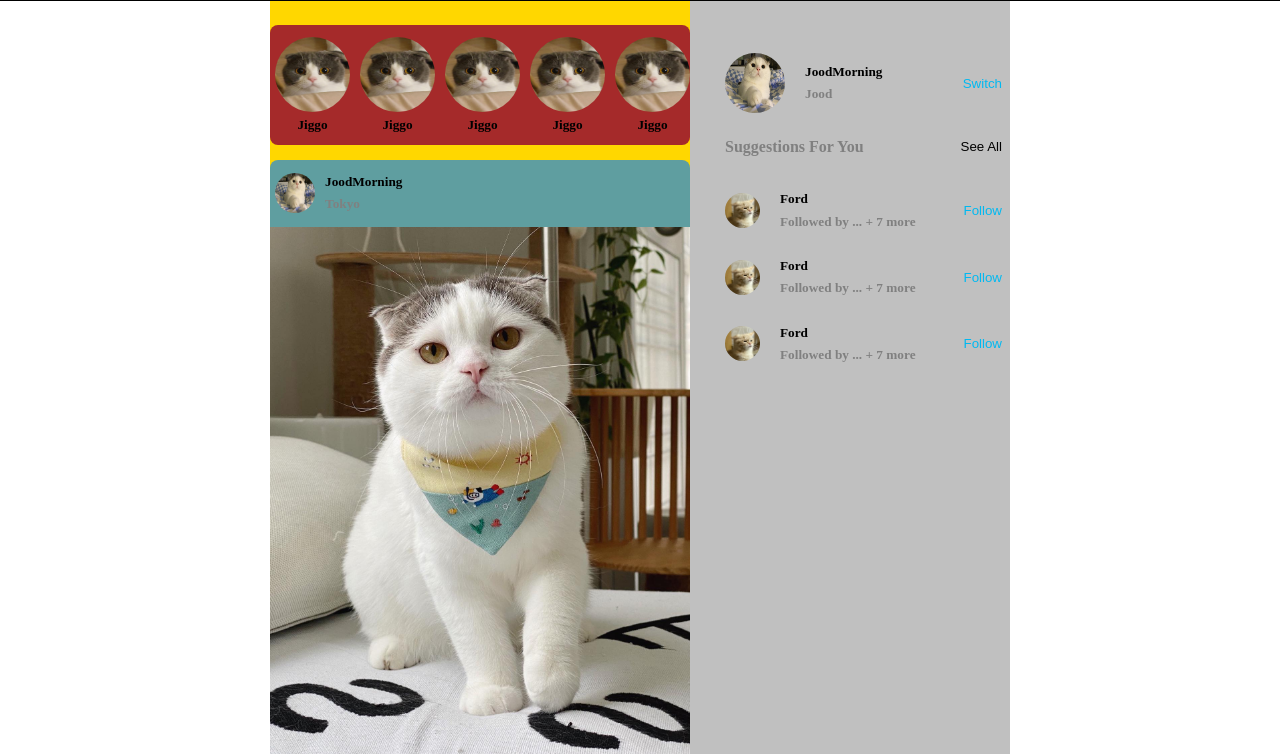
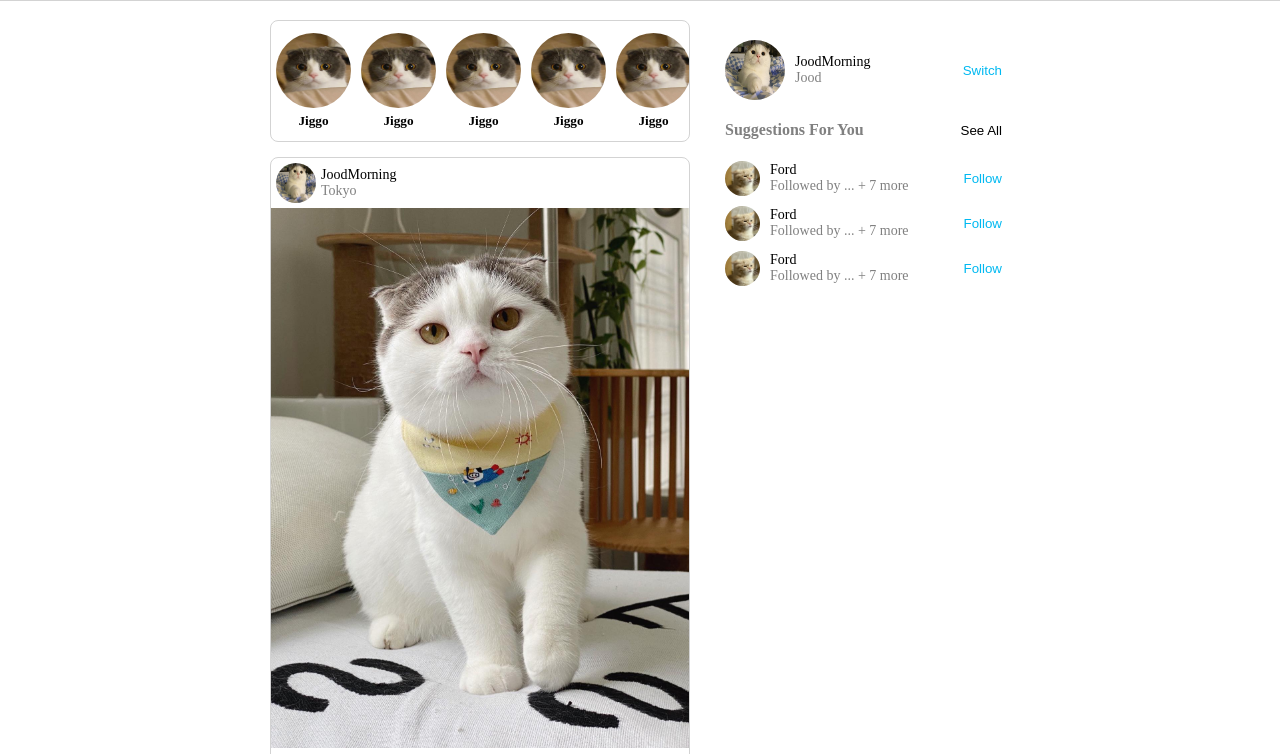
Before and after one commit to kalunyou/workshop1-flex, a plain HTML site: page index.html in a window 1280 px wide. Shown: the part 60-814 px from the top of the page. Drawn offline with Linux system fonts and the light colour scheme.

Commit message:
[workshop1-flex] update style & tag

```diff
--- a/index.html
+++ b/index.html
@@ -94,6 +94,7 @@
           </div>
         </div>
         <div class="post">
+          <div class="post-item">
             <div class="post-profile">
               <img
                 src="./images/301375987_1143419516254843_1120587938116159725_n.jpg"
@@ -102,8 +103,8 @@
                 id="profile"
               />
               <div class="account-detail-post">
-              <h5 id="acc-name">JoodMorning</h5>
-              <h5 id="acc-bio">Tokyo</h5>
+                <span id="acc-name">JoodMorning</span>
+                <span id="acc-bio">Tokyo</span>
               </div>
             </div>
             <div class="post-pic">
@@ -131,7 +132,7 @@
               </div>
             </div>
           </div>
-        <div class="post">
+          <div class="post-item">
             <div class="post-profile">
               <img
                 src="./images/301375987_1143419516254843_1120587938116159725_n.jpg"
@@ -140,8 +141,8 @@
                 id="profile"
               />
               <div class="account-detail-post">
-              <h5 id="acc-name">JoodMorning</h5>
-              <h5 id="acc-bio">Tokyo</h5>
+                <span id="acc-name">JoodMorning</span>
+                <span id="acc-bio">Tokyo</span>
               </div>
             </div>
             <div class="post-pic">
@@ -170,21 +171,22 @@
             </div>
           </div>
         </div>
+      </div>
       <div class="suggestions">
         <div class="account-swt">
-          <div class="account">
           <img
             src="./images/301375987_1143419516254843_1120587938116159725_n.jpg"
             width="60"
             height="60"
             id="profile-acc-swt"
           />
+          <div class="account">
             <div class="account-detail">
-              <h5 id="acc-name">JoodMorning</h5>
-              <h5 id="acc-bio">Jood</h5>
-            </div>
+              <span id="acc-name">JoodMorning</span>
+              <span id="acc-bio">Jood</span>
             </div>
             <button id="swt-btn">Switch</button>
+          </div>
         </div>
         <div class="acc-suggestions">
           <div class="suggess-txt">
@@ -192,49 +194,49 @@
             <button id="suggess-btn">See All</button>
           </div>
           <div class="suggess-acc-item">
-            <div class="suggess-acc">
             <img
               src="./images/301543093_1546737722421490_7556045845933081424_n.jpg"
               width="35"
               height="35"
             />
+            <div class="account-sgt">
               <div class="account-sgt-detail">
-                <h5 id="acc-sgt-name">Ford</h5>
-                <h5 id="acc-follow">Followed by ... + 7 more</h5>
-              </div>
+                <span id="acc-sgt-name">Ford</span>
+                <span id="acc-follow">Followed by ... + 7 more</span>
               </div>
               <button id="follow-btn">Follow</button>
             </div>
+          </div>
           <div class="suggess-acc-item">
-            <div class="suggess-acc">
             <img
               src="./images/301543093_1546737722421490_7556045845933081424_n.jpg"
               width="35"
               height="35"
             />
+            <div class="account-sgt">
               <div class="account-sgt-detail">
-                <h5 id="acc-sgt-name">Ford</h5>
-                <h5 id="acc-follow">Followed by ... + 7 more</h5>
-              </div>
+                <span id="acc-sgt-name">Ford</span>
+                <span id="acc-follow">Followed by ... + 7 more</span>
               </div>
               <button id="follow-btn">Follow</button>
             </div>
+          </div>
           <div class="suggess-acc-item">
-            <div class="suggess-acc">
             <img
               src="./images/301543093_1546737722421490_7556045845933081424_n.jpg"
               width="35"
               height="35"
             />
+            <div class="account-sgt">
               <div class="account-sgt-detail">
-                <h5 id="acc-sgt-name">Ford</h5>
-                <h5 id="acc-follow">Followed by ... + 7 more</h5>
-              </div>
+                <span id="acc-sgt-name">Ford</span>
+                <span id="acc-follow">Followed by ... + 7 more</span>
               </div>
               <button id="follow-btn">Follow</button>
             </div>
           </div>
         </div>
       </div>
+    </div>
   </body>
 </html>
--- a/style.scss
+++ b/style.scss
@@ -6,8 +6,8 @@ body {
     display: flex;
     height: 60px;
     width: 100%;
-    background-color: gray;
-    border-bottom: 1px solid black;
+    background-color: white;
+    border-bottom: 1px solid lightgray;
     position: fixed;
     justify-content: center;
     .top-bar-item {
@@ -27,6 +27,7 @@ body {
         border-radius: 5px;
         height: 30px;
         width: 250px;
+        background-color: lightgray;
         border-color: transparent;
       }
       .menu {
@@ -40,24 +41,21 @@ body {
       }
     }
   }
-
   .container {
     display: flex;
     justify-content: center;
     max-width: 740px;
     margin-left: auto;
     margin-right: auto;
+    padding-top: 80px;
     .feed {
-      background-color: gold;
       max-width: 420px;
       width: 100%;
       .story {
-        width: 100%;
         height: 120px;
-        background-color: brown;
+        border: 1px solid lightgray;
         border-radius: 8px;
         margin-bottom: 15px;
-        margin-top: 85px;
         overflow: auto;
         .story-item {
           height: 100%;
@@ -81,7 +79,10 @@ body {
         }
       }
       .post {
-        background-color: cadetblue;
+        display: flex;
+        flex-direction: column;
+        .post-item {
+          border: 1px solid lightgray;
           border-radius: 8px;
           margin-bottom: 10px;
           .post-profile {
@@ -92,13 +93,12 @@ body {
               border-radius: 50%;
             }
             img {
-            margin-left: 5px;
-            margin-top: 5px;
-            margin-bottom: 5px;
+              margin: 5px 5px 5px 5px;
             }
             .account-detail-post {
-            margin-left: 10px;
-            line-height: 0.05px;
+              display: flex;
+              flex-direction: column;
+              font-size: 14px;
               #acc-bio {
                 color: gray;
               }
@@ -141,35 +141,37 @@ body {
           }
         }
       }
+    }
     .suggestions {
-      background-color: silver;
       max-width: 320px;
       width: 100%;
-      padding-left: 35px;
-      padding-top: 110px;
+      margin-left: 35px;
+      padding-top: 20px;
       .account-swt {
         display: flex;
-        justify-content: space-between;
         align-items: center;
-        .account {
-          display: flex;
-          justify-content: center;
-          align-items: center;
+        width: 100%;
         #profile-acc-swt {
           border-radius: 100%;
         }
+        .account {
+          display: flex;
+          justify-content: space-between;
+          width: 100%;
+          margin-left: 10px;
           .account-detail {
-            margin-left: 20px;
-            line-height: 0.05px;
+            display: flex;
+            flex-direction: column;
+            font-size: 14px;
             #acc-bio {
               color: gray;
-            }
             }
           }
           #swt-btn {
             color: rgb(0, 185, 241);
             background-color: transparent;
             border-color: transparent;
+          }
         }
       }
       .acc-suggestions {
@@ -186,27 +188,31 @@ body {
         }
         .suggess-acc-item {
           display: flex;
-          justify-content: space-between;
           align-items: center;
-          .suggess-acc {
-            display: flex;
-            justify-content: center;
-            align-items: center;
+          width: 100%;
+          margin-bottom: 10px;
           img {
             border-radius: 50%;
           }
+          .account-sgt {
+            display: flex;
+            justify-content: space-between;
+            width: 100%;
+            margin-left: 10px;
             .account-sgt-detail {
-              margin-left: 20px;
-              line-height: 0.05px;
+              display: flex;
+              flex-direction: column;
+              font-size: 14px;
               #acc-follow {
                 color: gray;
               }
             }
-          }
+
             #follow-btn {
               background-color: transparent;
               border-color: transparent;
               color: rgb(0, 185, 241);
+            }
           }
         }
       }
```
Also changed, not shown: style.css, 1 other file. Lines whose indentation alone changed are shown as unchanged.
